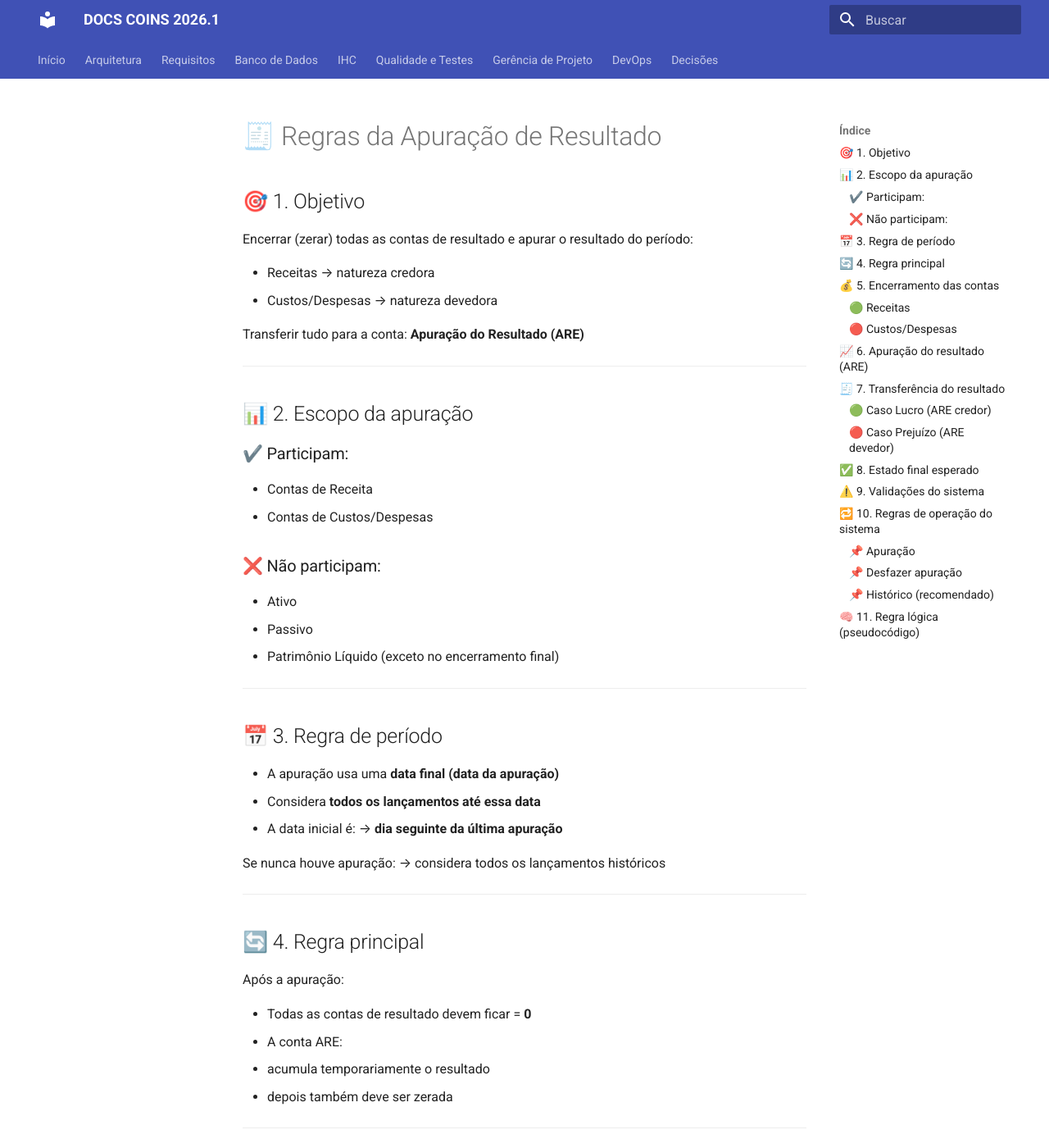
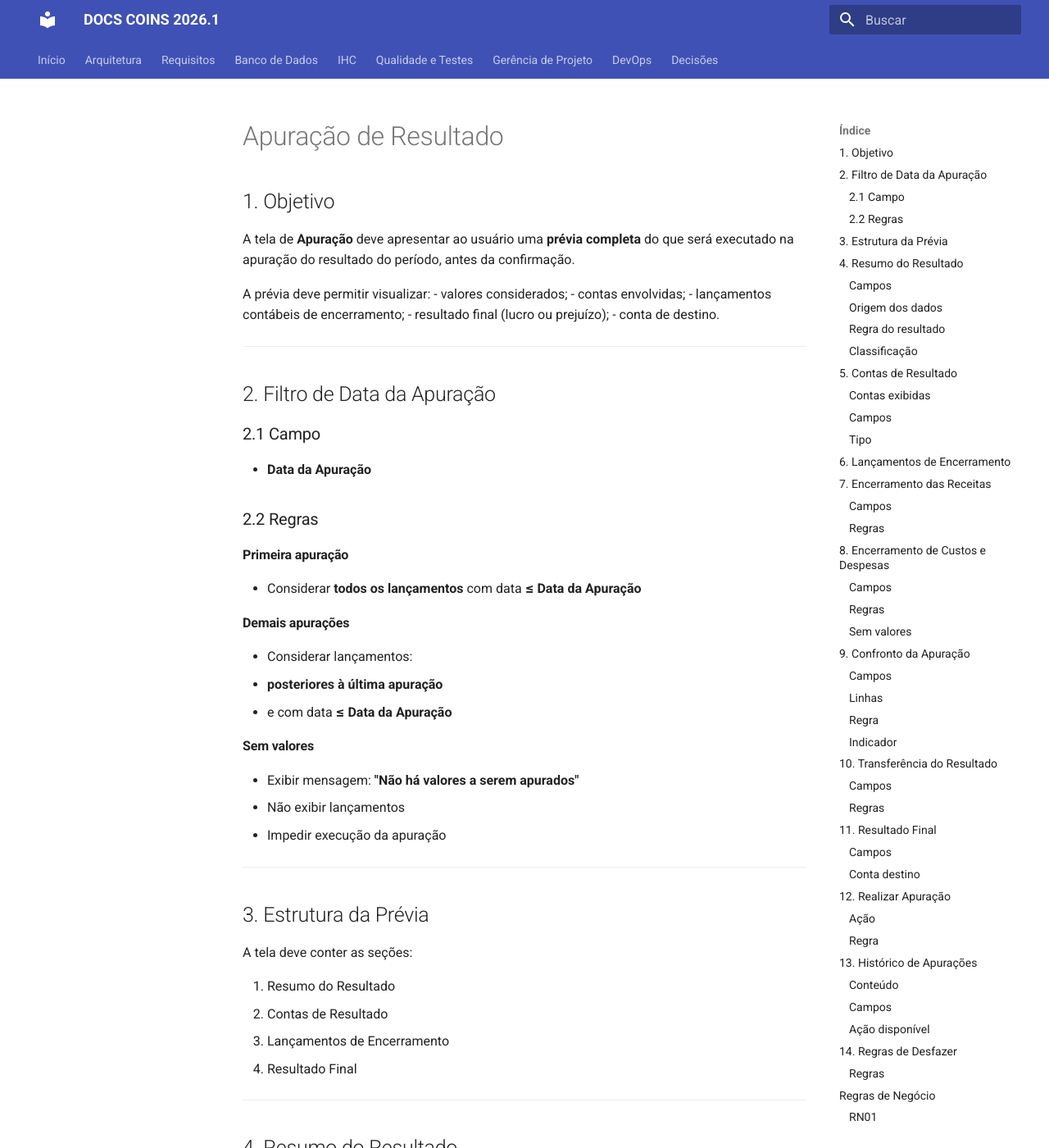
Before and after one commit to NES-Contabilidade-Integrada/doc-coins2026.1, an MkDocs documentation site: the page built from docs/requisitos/apuracao-regras.md, in a window 1280 px wide and 1400 px high. Shown: the whole window at 82% size. Built offline with MkDocs 1.6.1 and Material for MkDocs 9.7.7, drawn with Linux system fonts in a browser that asks for light colours; some of the changed text lies outside the part shown.

Commit message:
Revise apuração de resultado document structure
Updated the document structure and content for the rules of result apportionment, including new sections and revised headings.

````diff
--- a/docs/requisitos/apuracao-regras.md
+++ b/docs/requisitos/apuracao-regras.md
@@ -1,166 +1,270 @@
-# 🧾 Regras da Apuração de Resultado
+# Apuração de Resultado
 
-## 🎯 1. Objetivo
-Encerrar (zerar) todas as contas de resultado e apurar o resultado do período:
+## 1. Objetivo
 
-- Receitas → natureza credora
-- Custos/Despesas → natureza devedora
+A tela de **Apuração** deve apresentar ao usuário uma **prévia completa** do que será executado na apuração do resultado do período, antes da confirmação.
 
-Transferir tudo para a conta:
-**Apuração do Resultado (ARE)**
+A prévia deve permitir visualizar:
+- valores considerados;
+- contas envolvidas;
+- lançamentos contábeis de encerramento;
+- resultado final (lucro ou prejuízo);
+- conta de destino.
 
 ---
 
-## 📊 2. Escopo da apuração
+## 2. Filtro de Data da Apuração
 
-### ✔️ Participam:
-- Contas de Receita
-- Contas de Custos/Despesas
+### 2.1 Campo
+- **Data da Apuração**
 
-### ❌ Não participam:
-- Ativo
-- Passivo
-- Patrimônio Líquido (exceto no encerramento final)
+### 2.2 Regras
+
+#### Primeira apuração
+- Considerar **todos os lançamentos** com data **≤ Data da Apuração**
+
+#### Demais apurações
+- Considerar lançamentos:
+  - **posteriores à última apuração**
+  - e com data **≤ Data da Apuração**
+
+#### Sem valores
+- Exibir mensagem: **"Não há valores a serem apurados"**
+- Não exibir lançamentos
+- Impedir execução da apuração
 
 ---
 
-## 📅 3. Regra de período
+## 3. Estrutura da Prévia
 
-- A apuração usa uma **data final (data da apuração)**
-- Considera **todos os lançamentos até essa data**
-- A data inicial é:
-  → **dia seguinte da última apuração**
+A tela deve conter as seções:
 
-Se nunca houve apuração:
-→ considera todos os lançamentos históricos
+1. Resumo do Resultado
+2. Contas de Resultado
+3. Lançamentos de Encerramento
+4. Resultado Final
 
 ---
 
-## 🔄 4. Regra principal
+## 4. Resumo do Resultado
 
-Após a apuração:
+### Campos
 
-- Todas as contas de resultado devem ficar = **0**
-- A conta ARE:
-  - acumula temporariamente o resultado
-  - depois também deve ser zerada
+- Total de Receitas
+- Total de Custos e Despesas
+- Resultado do Período
+- Indicador: **Lucro** ou **Prejuízo**
+
+### Origem dos dados
+
+- Receitas → grupo **CONTAS DE RESULTADO - RECEITAS**
+- Custos/Despesas → grupo **CONTAS DE RESULTADO - CUSTOS E DESPESAS**
+
+### Regra do resultado
+Resultado = Receitas - Custos e Despesas
+
+
+### Classificação
+
+- **Lucro** → saldo credor
+- **Prejuízo** → saldo devedor
 
 ---
 
-## 💰 5. Encerramento das contas
+## 5. Contas de Resultado
 
-### 🟢 Receitas
+### Contas exibidas
 
-| Situação | Lançamento |
-|--------|-----------|
-| Saldo credor (normal) | D Receita / C ARE |
-| Saldo devedor (invertido) | C Receita / D ARE |
+- Todas as contas dos grupos:
+  - CONTAS DE RESULTADO - RECEITAS
+  - CONTAS DE RESULTADO - CUSTOS E DESPESAS
+
+### Campos
+
+- Código
+- Descrição
+- Tipo
+- Saldo Atual
+- D/C
+
+### Tipo
+
+- Receita
+- Custo e Despesa
 
 ---
 
-### 🔴 Custos/Despesas
+## 6. Lançamentos de Encerramento
 
-| Situação | Lançamento |
-|--------|-----------|
-| Saldo devedor (normal) | D ARE / C Custo |
-| Saldo credor (invertido) | D Custo / C ARE |
+Exibe a prévia dos lançamentos que serão gerados.
 
 ---
 
-## 📈 6. Apuração do resultado (ARE)
+## 7. Encerramento das Receitas
 
-Após o encerramento:
+### Campos
 
-- ARE credor → **Lucro**
-- ARE devedor → **Prejuízo**
+- Conta
+- Código
+- Débito
+- Crédito
+
+### Regras
+
+#### Receita com saldo credor
+- Débito → Contas de Receita
+- Crédito → Apuração do Resultado
+
+#### Receita com saldo devedor
+- Crédito → Contas de Receita
+- Débito → Apuração do Resultado
 
 ---
 
-## 🧾 7. Transferência do resultado
+## 8. Encerramento de Custos e Despesas
 
-### 🟢 Caso Lucro (ARE credor)
+### Campos
 
-D - ARE
-C - Lucros Acumulados
+- Conta
+- Código
+- Débito
+- Crédito
+
+### Regras
+
+#### Saldo devedor (caso normal)
+- Crédito → Custos e Despesas
+- Débito → Apuração do Resultado
+
+#### Saldo credor (exceção)
+- Débito → Custos e Despesas
+- Crédito → Apuração do Resultado
+
+### Sem valores
+- Exibir: **"Não há valores a serem apurados nas contas de Custos e Despesas"**
 
 ---
 
-### 🔴 Caso Prejuízo (ARE devedor)
+## 9. Confronto da Apuração
 
-D - Prejuízos Acumulados
-C - ARE
+### Campos
+
+- Descrição
+- Valor
+- D/C
+
+### Linhas
+
+- Total de Custos e Despesas
+- Total de Receitas
+- Resultado
+
+### Regra
+
+- Resultado = confronto entre receitas e custos/despesas
+
+### Indicador
+
+- C → Lucro
+- D → Prejuízo
 
 ---
 
-## ✅ 8. Estado final esperado
+## 10. Transferência do Resultado
 
-Após a apuração:
+### Campos
 
-- Contas de Receita = 0
-- Contas de Custos/Despesas = 0
-- ARE = 0
+- Conta
+- Código
+- Débito
+- Crédito
 
-Resultado transferido para:
+### Regras
 
-- Lucros Acumulados
-ou
-- Prejuízos Acumulados
+#### Lucro (saldo credor)
+- Débito → Apuração do Resultado
+- Crédito → Lucros Acumulados
+
+#### Prejuízo (saldo devedor)
+- Crédito → Apuração do Resultado
+- Débito → Prejuízos Acumulados
 
 ---
 
-## ⚠️ 9. Validações do sistema
+## 11. Resultado Final
 
-Antes de permitir a apuração:
+### Campos
 
-- Débitos = Créditos
-- Todas as contas possuem classificação correta
-- Data da apuração definida
-- Sem inconsistências contábeis
+- Tipo de Resultado
+- Valor
+- Conta Destino
+
+### Conta destino
+
+- Lucro → **Lucros Acumulados**
+- Prejuízo → **Prejuízos Acumulados**
 
 ---
 
-## 🔁 10. Regras de operação do sistema
+## 12. Realizar Apuração
 
-### 📌 Apuração
-- Tela mostra um **resumo antes de executar**
-- Cálculo pode ser em tempo real
+### Ação
+- Botão: **Realizar Apuração**
 
-### 📌 Desfazer apuração
-- Só pode desfazer **a última apuração**
-- Para desfazer uma anterior:
-  → precisa desfazer as mais recentes antes
+### Regra
 
-### 📌 Histórico (recomendado)
-- Manter lista de apurações por data
-- Permite rastreabilidade
+- Deve executar exatamente os lançamentos exibidos na prévia
 
 ---
 
-## 🧠 11. Regra lógica (pseudocódigo)
+## 13. Histórico de Apurações
 
-```python
-# Receitas
-for conta in receitas:
-    if saldo > 0:  # credor
-        debitar(conta)
-        creditar(ARE)
-    else:
-        creditar(conta)
-        debitar(ARE)
+### Conteúdo
 
-# Custos/Despesas
-for conta in custos:
-    if saldo > 0:  # devedor
-        creditar(conta)
-        debitar(ARE)
-    else:
-        debitar(conta)
-        creditar(ARE)
+- Lista de apurações realizadas
 
-# Resultado
-if ARE.saldo > 0:  # lucro
-    debitar(ARE)
-    creditar(lucros_acumulados)
-else:  # prejuízo
-    debitar(prejuizos_acumulados)
-    creditar(ARE)
+### Campos
+
+- Data
+- Tipo (Lucro/Prejuízo)
+- Valor
+- Conta Destino
+- Ação
+
+### Ação disponível
+
+- **Desfazer**
+
+---
+
+## 14. Regras de Desfazer
+
+### Regras
+
+- Deve ser feito **individualmente**
+- Só pode desfazer a **última apuração**
+- Não pode desfazer anteriores sem desfazer as posteriores
+
+---
+
+## Regras de Negócio
+
+### RN01
+Considerar apenas lançamentos dentro do intervalo da apuração
+
+### RN02
+Utilizar contas dos grupos:
+- RESULTADO - RECEITAS
+- RESULTADO - CUSTOS E DESPESAS
+
+### RN03
+A prévia deve refletir exatamente os lançamentos finais
+
+### RN04
+Sistema deve identificar corretamente lucro ou prejuízo
+
+### RN05
+Saldo da conta Apuração deve ser transferido integralmente
+
+### RN06
+Desfazer apuração respeita ordem cronológica inversa
````
